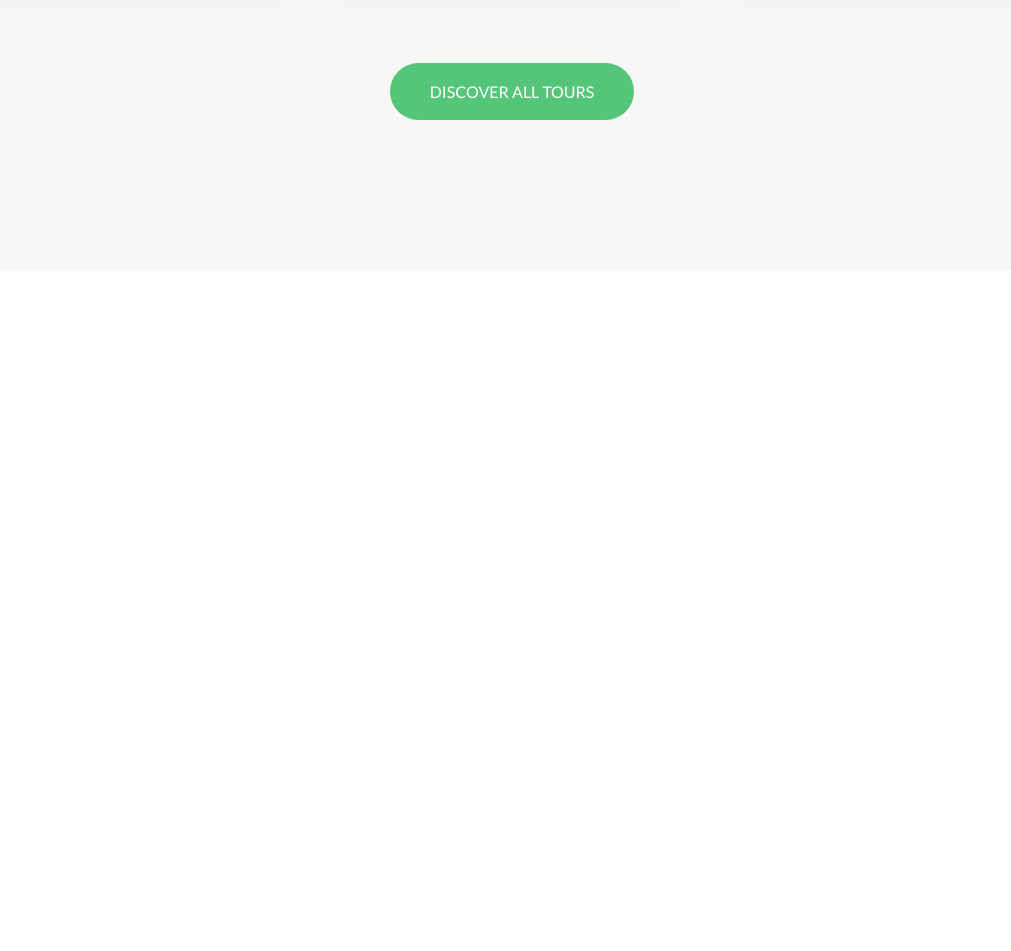
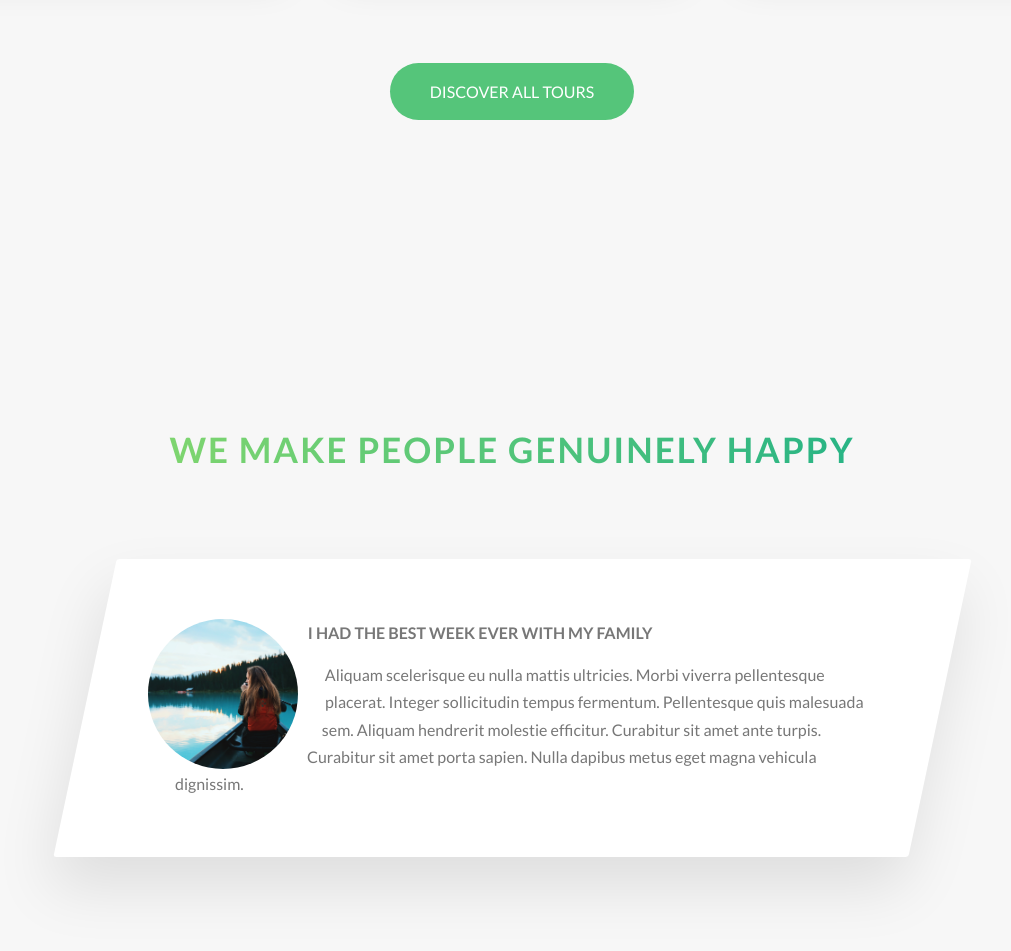
Before and after one commit to nicolepdotme/Natours, a website: page index.html in a window 1280 px wide. Shown: the part 3072-4023 px from the top of the page, without its empty margins (128-1139 px from the left). Before the commit the page ends 3372 px from the top, so only its background shows below. Drawn offline with Linux system fonts and the light colour scheme.

Commit message:
finished tours section and started building testimonials

```diff
--- a/index.html
+++ b/index.html
@@ -187,7 +187,7 @@
                                 &nbsp;
                             </div>
                             <h4 class="card__heading">
-                                <span class="card__heading-span--3">The Forest Hiker</span></h4>
+                                <span class="card__heading-span--3">The Snow Adventurer</span></h4>
 
                             <div class="card__details">
                                 <ul>
@@ -215,6 +215,32 @@
             <div class="u-center-text u-margin-top-huge">
                 <a href="#" class="btn btn--green">Discover all tours</a>
                 </h2>
+            </div>
+        </section>
+
+        <section class="section-stories">
+            <div class="u-center-text u-margin-bottom-big">
+                <h2 class="heading-secondary">
+                    We make people genuinely happy
+                </h2>
+            </div>
+
+            <div class="row">
+                <div class="story">
+                    <figure class="story__shape">
+                        <img src="img/nat-8.jpg" alt="Person on a tour" class="story__img">
+                    </figure>
+                    <div class="story__text">
+                        <h3 class="heading-tertiary u-margin-bottom-small">I had the best week ever with my family</h3>
+                        <p>
+                            Aliquam scelerisque eu nulla mattis ultricies. Morbi viverra pellentesque placerat. Integer
+                            sollicitudin tempus
+                            fermentum. Pellentesque quis malesuada sem. Aliquam hendrerit molestie efficitur. Curabitur
+                            sit amet ante turpis. Curabitur sit amet porta sapien. Nulla dapibus metus eget magna
+                            vehicula dignissim.
+                        </p>
+                    </div>
+                </div>
             </div>
         </section>
     </main>
--- a/sass/components/_card.scss
+++ b/sass/components/_card.scss
@@ -59,16 +59,16 @@
 
         &--1 {
             background-image: linear-gradient(to right bottom, $color-secondary-light, $color-secondary-dark),
-                url('../../img/nat-5.jpg');
+                url('../img/nat-5.jpg');
         }
 
         &--2 {
-            background-image: linear-gradient(to right bottom, $color-primary-light, $color-primary-dark), url('../../img/nat-6.jpg');
+            background-image: linear-gradient(to right bottom, $color-primary-light, $color-primary-dark), url('../img/nat-6.jpg');
         }
 
         &--3 {
             background-image: linear-gradient(to right bottom, $color-tertiary-light, $color-tertiary-dark),
-                url('../../img/nat-7.jpg');
+                url('../img/nat-7.jpg');
         }
     }
 
@@ -88,6 +88,7 @@
     &__heading-span {
         padding: 1rem 1.5rem;
         -webkit-box-decoration-break: clone;
+        -o-box-decoration-break: clone;
         box-decoration-break: clone;
 
         &--1 {
--- /dev/null
+++ b/sass/components/_story.scss
@@ -0,0 +1,31 @@
+.story {
+    width: 75%;
+    margin: 0 auto;
+    box-shadow: 0 3rem 6rem rgba($color-plain-black, .1);
+    background-color: $color-plain-white;
+    border-radius: 3px;
+    padding: 6rem;
+    padding-left: 9rem;
+    font-size: $default-font-size;
+    transform: skewX(-12deg);
+
+    &__shape {
+        width: 15rem;
+        height: 15rem;
+        float: left;
+        -webkit-shape-outside: circle(50% at 50% 50%);
+        shape-outside: circle(50% at 50% 50%);
+        -webkit-shape-outside: circle(50% at 50% 50%);
+        clip-path: circle(50% at 50% 50%);
+        transform: translateX(-3rem) skewX(12deg);
+        ;
+    }
+
+    &__img {
+        height: 100%;
+    }
+
+    &__text {
+        transform: skewX(12deg);
+    }
+}
--- a/sass/main.scss
+++ b/sass/main.scss
@@ -11,6 +11,7 @@
 @import "components/card";
 @import "components/composition";
 @import "components/feature-box";
+@import "components/story";
 
 
 @import "layout/grid";
--- a/sass/pages/_home.scss
+++ b/sass/pages/_home.scss
@@ -26,3 +26,8 @@
     padding: 25rem 0 15rem 0;
     margin-top: -10rem;
 }
+
+.section-stories {
+    padding: 15rem 0;
+    background-color: $color-grey-light-1;
+}
```
Also changed, not shown: css/style.css, 2 other files.
